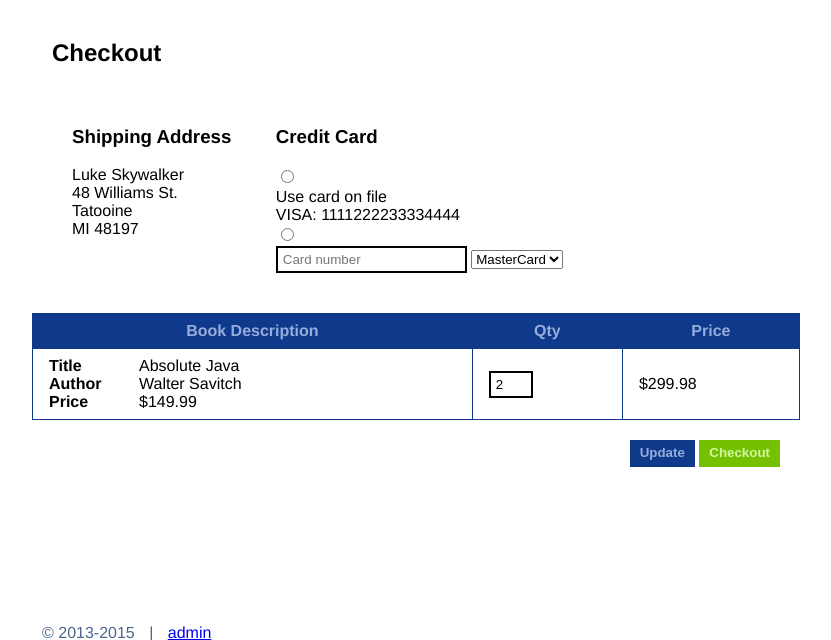
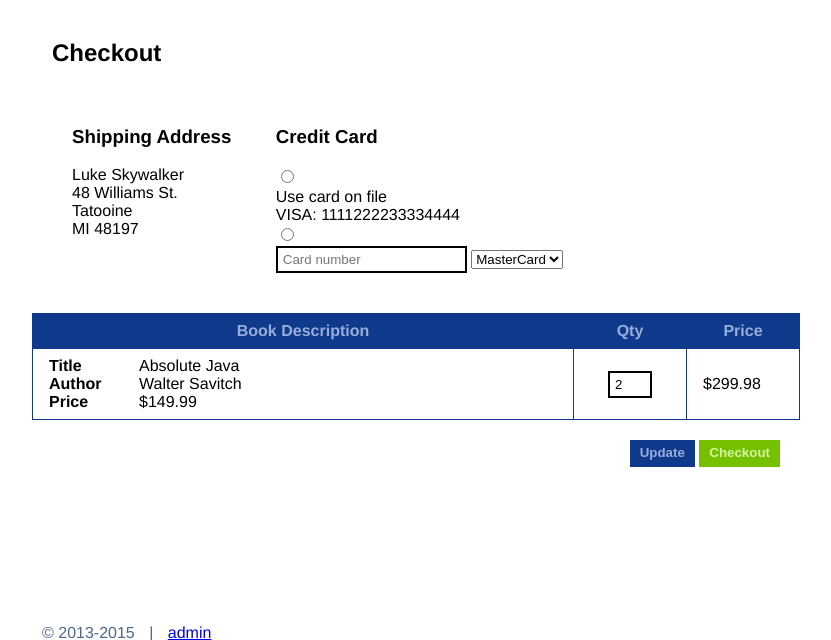
Before and after one commit to power-cosmic/cosc571_database_project, a PHP site: page /checkout.php in a window 1280 px wide. Shown: the part 131-771 px from the top of the page, without its empty margins (224-1055 px from the left). Run offline with PHP 8.4, Linux system fonts and the light colour scheme; the visitor is signed in with stand-in values (Sample User, id 1); data that the repository does not hold is empty.

Commit message:
Further updates to style on cart-related tables

```diff
--- a/admin/php/confirmation_table.php
+++ b/admin/php/confirmation_table.php
@@ -80,14 +80,14 @@ function generate_confirmation_table($title, $user, $books, $confirmation = null
   $to_return .= '<table id="books-in-cart" class="wide">
               <tr>
                 <th>Book Description</th>
-                <th>Qty</th>
-                <th>Price</th>
+                <th class="thin-cell">Qty</th>
+                <th class="thin-cell">Price</th>
               </tr>';
 
   foreach($books as $book) {
     $to_return .= '<tr>
                   <td class="book-info">' . generateBookInfo($book) . '</td>
-                  <td class="book-info"><input type="text" name="quantity" class="quantity-box" value="' . $book['quantity'] . '"></td>
+                  <td class="book-info"><input type="number" name="quantity" class="quantity-box centered-input" value="' . $book['quantity'] . '"></td>
                   <td class="book-info">$' . $book['quantity'] * $book['price'] . '</td>
                 </tr>';
   }
```
Also changed, not shown: cart.php (+6 -6 lines).
